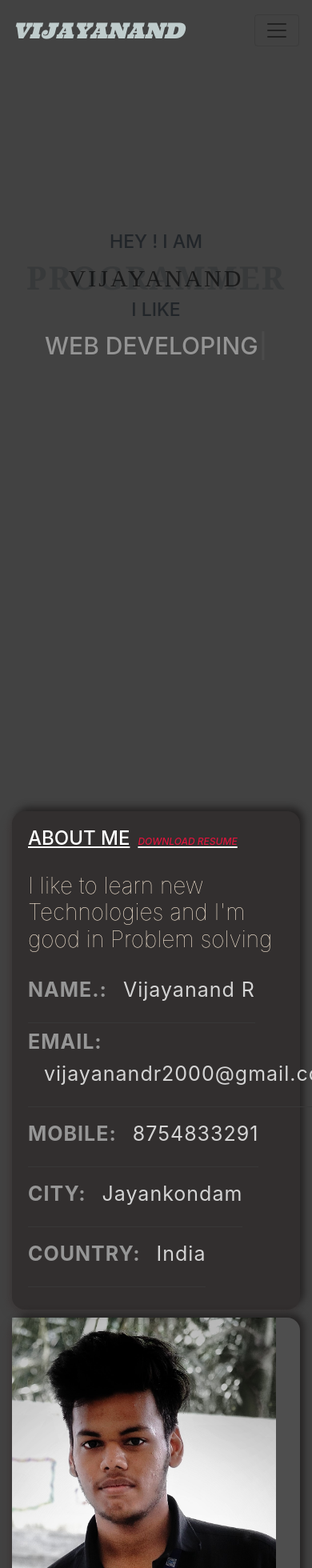
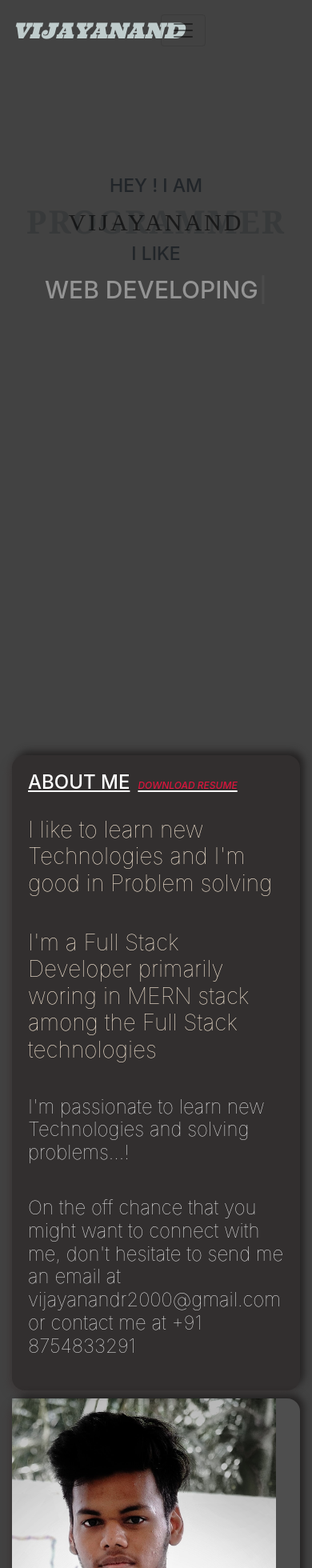
Before and after one commit to Vijayanandr2000/Portfolio-react, a React (Create React App) app: page / in a window 390 px wide. Shown: the top 1960 px of the page at 80% size. Built offline with nearby package versions, Linux system fonts and the light colour scheme; a web font is replaced by a local one.

Commit message:
first commit

```diff
--- a/public/index.html
+++ b/public/index.html
@@ -24,7 +24,7 @@
       work correctly both with client-side routing and a non-root public URL.
       Learn how to configure a non-root public URL by running `npm run build`.
     -->
-    <title>React App</title>
+    <title>Portfolio</title>
   </head>
   <body>
     <noscript>You need to enable JavaScript to run this app.</noscript>
--- a/src/components/About.css
+++ b/src/components/About.css
@@ -1,6 +1,6 @@
 img {
-  width: 380px;
-  height: 580px;
+  width: 305px;
+  height: 499px;
 }
 .card {
   margin-left: 50px;
@@ -62,25 +62,22 @@ img {
   line-height: 50px;
 }
 .col {
-  /* border: 1px solid white; */
-  /* box-shadow: 2px 5px 5px 9px rgba(170, 170, 170, 0.75);
-  -webkit-box-shadow: 2px 5px 5px 9px rgba(170, 170, 170, 0.75);
-  -moz-box-shadow: 2px 5px 5px 9px rgba(170, 170, 170, 0.75); */
   border-radius: 16px;
   background: #322f2f;
   box-shadow: 5px -5px 10px #252323, -5px 5px 10px #3f3b3b;
 }
-.card-img {
-  border-radius: 16px;
-  background: #4e4e4e;
-  box-shadow: 5px -5px 10px #252323, -5px 5px 10px #3f3b3b;
+.col h4 {
+  color: rgb(238, 238, 238);
+  /* font-size: 15px; */
+  font-weight: lighter;
+  margin: 20px 0;
 }
-
 @media only screen and (max-width: 400px) {
   img {
     /* margin-top: 30px; */
     width: 330px;
-    height: 520px;
+    height: 510px;
+    /* margin-left: 20px; */
   }
   .card {
     margin-left: 50px;
--- a/src/components/About.jsx
+++ b/src/components/About.jsx
@@ -21,36 +21,19 @@ const About = () => {
               <h3>
                 I like to learn new Technologies and I'm good in Problem solving
               </h3>
-              <h2>
-                Name.:
-                <span>
-                  <p>Vijayanand R</p>
-                </span>
-              </h2>
-              <h2>
-                Email:
-                <span>
-                  <p>vijayanandr2000@gmail.com</p>
-                </span>
-              </h2>
-              <h2>
-                Mobile:
-                <span>
-                  <p>8754833291</p>
-                </span>
-              </h2>
-              <h2>
-                City:
-                <span>
-                  <p>Jayankondam</p>
-                </span>
-              </h2>
-              <h2>
-                Country:
-                <span>
-                  <p>India</p>
-                </span>
-              </h2>
+              <h3>
+                I'm a Full Stack Developer primarily woring in MERN stack among
+                the Full Stack technologies
+              </h3>
+              <h4>
+                I'm passionate to learn new Technologies and solving
+                problems...!
+              </h4>
+              <h4>
+                On the off chance that you might want to connect with me, don't
+                hesitate to send me an email at vijayanandr2000@gmail.com or
+                contact me at +91 8754833291
+              </h4>
             </div>
           </div>
           <div className="col-md-4">
--- a/src/components/Navbar.css
+++ b/src/components/Navbar.css
@@ -3,14 +3,23 @@
 body {
   scroll-behavior: smooth;
 }
+nav {
+  position: fixed !important;
+  display: inline-flex;
+  align-items: center;
+  justify-content: space-between;
+}
 
 .navbar {
-  background-color: transparent !important;
+  /* background-color: transparent !important; */
   max-height: 70px;
+  background-color: rgb(66, 66, 66) !important;
   /* position: fixed !important; */
-  /* z-index: 2000; */
+  /* margin-right: 10px !important; */
+  /* position: fixed !important; */
+  z-index: 2000;
   /* background-color: ; */
-  /* width: 100%; */
+  width: 100%;
 }
 
 .navbar-brand h1 {
@@ -35,7 +44,7 @@ body {
   letter-spacing: 1px;
 }
 .collapse {
-  margin: 10px !important;
+  /* margin: 10px !important; */
   margin-left: 150px !important;
 }
 ul li {
@@ -69,3 +78,18 @@ ul li a:hover {
 
   /* border-bottom: 1px solid rgb(216, 216, 216) !important; */
 }
+@media only screen and (max-width: 400px) {
+  .collapse {
+    /* margin: 10px !important; */
+    margin-left: 10px !important;
+  }
+
+  .navbar {
+    width: 70%;
+  }
+}
+@media only screen and (min-width: 401px) and (max-width: 960px) {
+  .navbar {
+    width: 70%;
+  }
+}
--- a/src/components/Navbar.jsx
+++ b/src/components/Navbar.jsx
@@ -10,7 +10,7 @@ const Navbar = () => {
           <h1>VIJAYANAND</h1>
         </a>
         <button
-          class="navbar-toggler"
+          class="navbar-toggler mr-0"
           type="button"
           data-toggle="collapse"
           data-target="#navbarNav"
@@ -18,7 +18,7 @@ const Navbar = () => {
           aria-expanded="false"
           aria-label="Toggle navigation"
         >
-          <span class="navbar-toggler-icon"></span>
+          <span class="navbar-toggler-icon  "></span>
         </button>
         <div class="collapse navbar-collapse" id="navbarNav">
           <ul class="navbar-nav">
--- a/src/components/Project.css
+++ b/src/components/Project.css
@@ -59,11 +59,12 @@
 }
 .col-btn button {
   width: 120px;
+  border: 1px solid white;
 }
 @media only screen and (max-width: 400px) {
   .col-pro {
     margin-bottom: 20px !important;
-
+    margin-left: -50px;
     /* box-shadow: inset -50px 50px 100px #252525, inset 50px -50px 100px #515151; */
   }
 
--- a/src/components/Project.jsx
+++ b/src/components/Project.jsx
@@ -26,6 +26,7 @@ const Project = () => {
           <h1>projects</h1>
         </div>
         <Button btns={btn} filter={filter} />
+
         <Data pro={pro} />
       </div>
     </section>
--- a/src/components/button.jsx
+++ b/src/components/button.jsx
@@ -4,9 +4,8 @@ import "bootstrap/dist/css/bootstrap.min.css";
 const Button = ({ btns, filter }) => {
   return (
     <div>
-      <nav>
       <div className="row btn-row">
-          <div className="col-lg-2 col-sm-12 col-md-1 col-btn ">
+        <div className="col-lg-2 col-sm-2 col-md-1 col-btn ">
           <button
             type="button"
             class="btn btn-primary"
@@ -18,7 +17,7 @@ const Button = ({ btns, filter }) => {
         <div className="col-lg-2 col-sm-3 col-btn ">
           <button
             type="button"
-              class="btn btn-primary"
+            class="btn btn-danger"
             onClick={() => filter("fe")}
           >
             FRONTEND
@@ -52,7 +51,7 @@ const Button = ({ btns, filter }) => {
           </button>
         </div>
       </div>
-      </nav>
+
       <hr />
     </div>
   );
```
Lines whose indentation alone changed are shown as unchanged.
